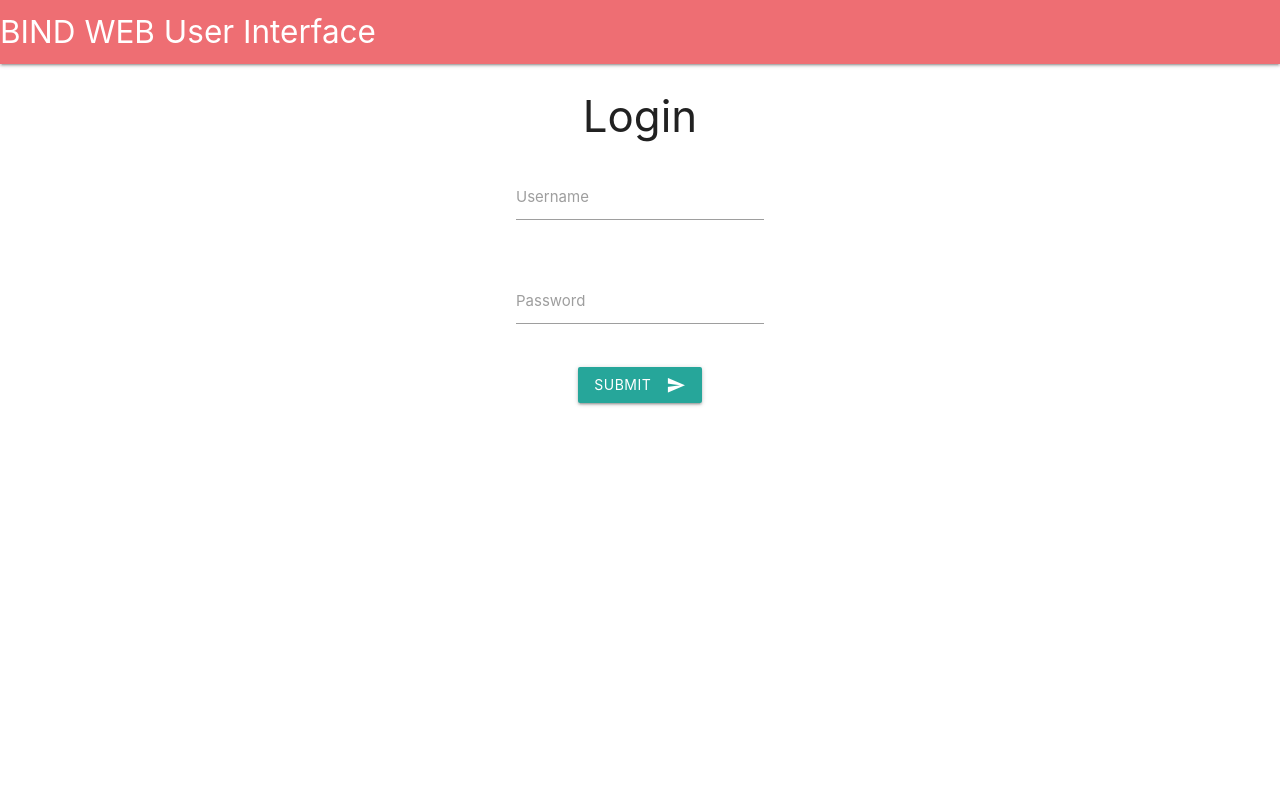
After one commit to DevelopNaoki/BindWebUi, a Flask app: page /login in a window 1280 px wide. The commit adds this page. Run offline with Flask 2, Linux system fonts and the light colour scheme; parts of the project's set-up code (start-up, migrations or seed data) failed here and were passed over.

Commit message:
add template and routes

```diff
--- a/router/api.py
+++ b/router/api.py
@@ -1,9 +1,37 @@
-from flask import render_template
+from flask import Flask, url_for, redirect, render_template, request, session
 from flask import Blueprint
+from datetime import timedelta
 
-api = Blueprint('api', __name__)
+app = Blueprint('app', __name__)
 
-@api.route('/dashboard')
-def app_b1():
-    return render_template('dashboard.html')
-    #return "hello B b1"
+app.secret_key = 'abcdefghijklmn'
+app.permanent_session_lifetime = timedelta(minutes=3)
+
+@app.route('/')
+def redirectDashboard():
+    if "user" in session:
+        return redirect('/dashboard')
+    else:
+        return redirect('/login')
+
+@app.route('/login')
+def login():
+    if "user" in session:
+        return redirect('/dashboard')
+    else:
+        return render_template('login.html', title="Login")
+
+@app.route('/dashboard')
+def dashboard():
+    if "user" in session:
+        return render_template('dashboard.html', title="Bind WEB User Interface", session=session)
+    else:
+        return redirect('/login')
+
+
+@app.route('/api/login', methods=["POST"])
+def loginApi():
+    if "user" in session:
+        return redirect('/dashboard')
+    else:
+        return redirect('/login')
--- a/server.py
+++ b/server.py
@@ -1,23 +1,18 @@
 from flask import Flask
-
-app = Flask(__name__)
-
 from router import *
 
-@app.route('/', methods=["GET"])
-def index():
-    return 'Hello main'
+webApp = Flask(__name__)
 
-app.register_blueprint(api)
+webApp.register_blueprint(app)
 
 if __name__ == '__main__':
     from init import serverConfig
     serverConfig = serverConfig()
 
     if 'debug' in serverConfig and (serverConfig['debug'].upper() == "TRUE"):
-      app.debug = True
+      webApp.debug = True
     else:
-      app.debug = False
+      webApp.debug = False
 
     if 'ssl_certificate' in serverConfig and 'ssl_private_key' in serverConfig:
       import ssl
@@ -25,6 +20,6 @@ if __name__ == '__main__':
       sslContext.load_cert_chain(
         serverConfig['ssl_certificate'], serverConfig['ssl_private_key']
       )
-      app.run(host=serverConfig['listem'],port=serverConfig['port'],ssl_context=sslContext)
+      webApp.run(host=serverConfig['listem'],port=serverConfig['port'],ssl_context=sslContext)
     else:
-      app.run(host=serverConfig['listem'],port=serverConfig['port'])
+      webApp.run(host=serverConfig['listem'],port=serverConfig['port'])
--- /dev/null
+++ b/static/js/language.js
@@ -0,0 +1,4 @@
+document.addEventListener('DOMContentLoaded', function() {
+    var elems = document.querySelectorAll('.dropdown-trigger');
+    var instances = M.Dropdown.init(elems, true);
+});
--- /dev/null
+++ b/templates/login.html
@@ -0,0 +1,27 @@
+{% extends "template.html" %}
+{% block content %}
+
+  <div class="row center">
+  <h3 >Login</h3>
+  <div>
+  <div class="row center">
+    <form class="col s12" action="/api/login" method="post">
+      <div class="row">
+        <div class="input-field col s12">
+          <input id="username" type="text" class="validate" required>
+          <label for="username">Username</label>
+        </div>
+      </div>
+      <div class="row">
+        <div class="input-field col s12">
+          <input id="password" type="password" class="validate" required>
+          <label for="password">Password</label>
+        </div>
+      </div>
+      <button class="btn waves-effect waves-light" type="submit" name="action">Submit
+        <i class="material-icons right">send</i>
+      </button>
+    </form>
+  </div>
+
+{% endblock %}
--- /dev/null
+++ b/templates/template.html
@@ -0,0 +1,48 @@
+<!DOCTYPE HTML>
+<html>
+<head lang="ja">
+  <meta charset="UTF-8">
+  <!--Import Google Icon Font-->
+  <title>{{ title }}</title>
+  <link href="https://fonts.googleapis.com/icon?family=Material+Icons" rel="stylesheet">
+  <!-- Import Css -->
+  <link rel="stylesheet" href="{{ url_for('static', filename='css/materialize.min.css') }}">
+  <link rel="stylesheet" href="{{ url_for('static', filename='css/language.css') }}">
+  <meta name="viewport" content="width=device-width, initial-scale=1.0"/>
+</head>
+<body>
+  <header>
+    <ul id="dropdown1" class="dropdown-content">
+      <li><a href="#!">Show</a></li>
+      <li><a href="#!">Issue</a></li>
+    </ul>
+    <nav>
+      <div class="nav-wrapper">
+        <a href="/" class="brand-logo">BIND WEB User Interface</a>
+{% if "userId" in session %}
+        <ul id="nav-mobile" class="right hide-on-med-and-down">
+          <li><a href="/serverConfig">Configure Server</a></li>
+          <li><a class="dropdown-trigger" href="#!" data-target="dropdown1">Server Certificates<i class="material-icons right">arrow_drop_down</i></a></li>
+          <li><a href="/api/logout">Logout</a></li>
+        </ul>
+{% endif %}
+      </div>
+    </nav>
+  </header>
+
+    {% block content %}
+
+    {% endblock %}
+<!--
+  <footer class="page-footer">
+    <div class="container">
+        <div class="col l6 s12">
+          <p class="grey-text text-lighten-3 center">Copyright @ 2022 All Rights Reserved.</p>
+        </div>
+    </div>
+  </footer>
+-->
+  <script type="text/javascript" src="{{ url_for('static', filename='js/materialize.min.js') }}"></script>
+  <script type="text/javascript" src="{{ url_for('static', filename='js/language.js') }}"></script>
+</body>
+</html>
```
Also changed, not shown: templates/dashboard.html (+3 -25 lines), 1 other file.
